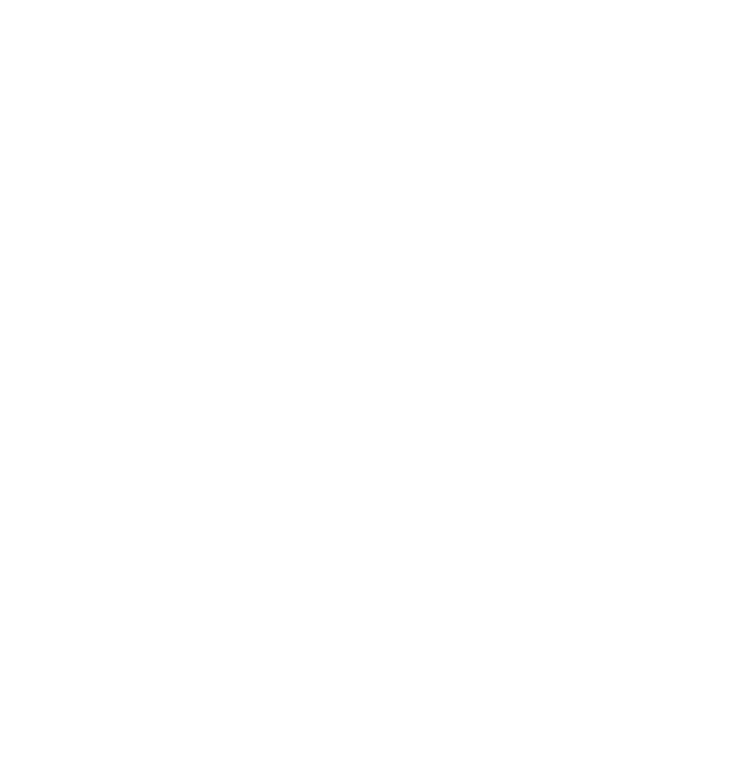
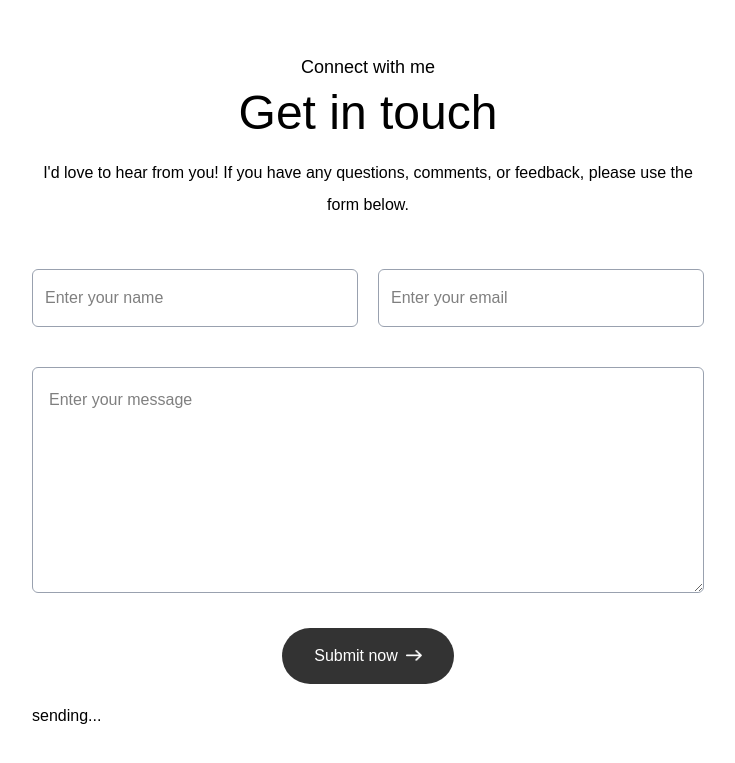
Before and after one commit to jonokrukov/PortfolioSite, a Next.js app: page / in a window 1280 px wide. Shown: the part 2906-3669 px from the top of the page, without its empty margins (272-1007 px from the left). Before the commit the page ends 2919 px from the top, so only its background shows below. Built offline with nearby package versions, Linux system fonts and the light colour scheme; a web font is replaced by a local one.

Commit message:
Contact form without functionality added

```diff
--- /dev/null
+++ b/app/components/Contact.jsx
@@ -0,0 +1,40 @@
+import { assets } from '@/assets/assets'
+import Image from 'next/image'
+import React from 'react'
+
+const Contact = () => {
+  return (
+    <div id='contact' className='w-full px-[12%] py-10 scroll-mt-20 bg-[url("/footer-bg-color.png")] bg-no-repeat bg-center bg-[length:90%_auto]'>
+       <h4 className='text-center mb-2 text-lg font-Ovo'>
+            Connect with me</h4>
+        <h2 className='text-center text-5xl font-Ovo'>
+            Get in touch</h2>
+        <p className='text-center max-w-2xl mx-auto mt-5 mb-12 font-Ovo'>
+            I'd love to hear from you! If you have any questions, comments, or feedback, please use the form below.
+        </p>
+        <form className='max-w-2xl mx-auto'>
+            <div className='grid grid-cols-1 md:grid-cols-2 gap-5 my-10'>
+
+                <input type="text" placeholder='Enter your name'  required
+                className='flex-1 p-3 outline-none border-[0.5px] border-gray-400 rounded-md bg-white'/>
+
+                <input type="email" placeholder='Enter your email'  required
+                className='flex-1 p-3 outline-none border-[0.5px] border-gray-400 rounded-md bg-white'/>
+
+            </div>
+            <textarea rows='6' placeholder='Enter your message' required
+            className='w-full p-4 outline-none border-[0.5px] border-gray-400 rounded-md bg-white mb-6'></textarea>
+
+            <button type='submit'
+            className='py-3 px-8 w-max flex items-center justify-between gap-2 bg-black/80 text-white rounded-full mx-auto hover:bg-black duration-500'
+            >Submit now <Image src={assets.right_arrow_white} alt='' className='w-4'/></button>
+
+            <p className='mt-4'>
+                sending...
+            </p>
+        </form>
+    </div>
+  )
+}
+
+export default Contact
--- a/app/components/Work.jsx
+++ b/app/components/Work.jsx
@@ -9,7 +9,6 @@
             My portfolio</h4>
         <h2 className='text-center text-5xl font-Ovo'>
             My latest work</h2>
-
         <p className='text-center max-w-2xl mx-auto mt-5 mb-12 font-Ovo'>
             Welcome to my software development portfolio! Explore a collection of my previous projects that showcase my expertise in software development.
         </p>
--- a/app/page.js
+++ b/app/page.js
@@ -1,5 +1,6 @@
 'use client'
 import About from "./components/About";
+import Contact from "./components/Contact";
 import Header from "./components/Header";
 import Navbar from "./components/Navbar";
 import Services from "./components/Services";
@@ -13,6 +14,7 @@
     <About />
     <Services />
     <Work />
+    <Contact />
     </>
   );
 }
```
